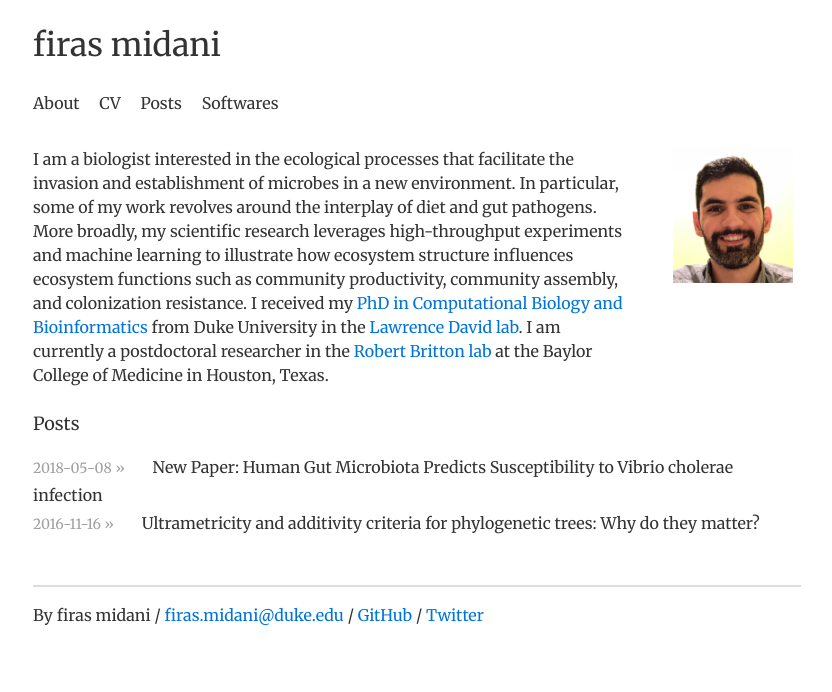
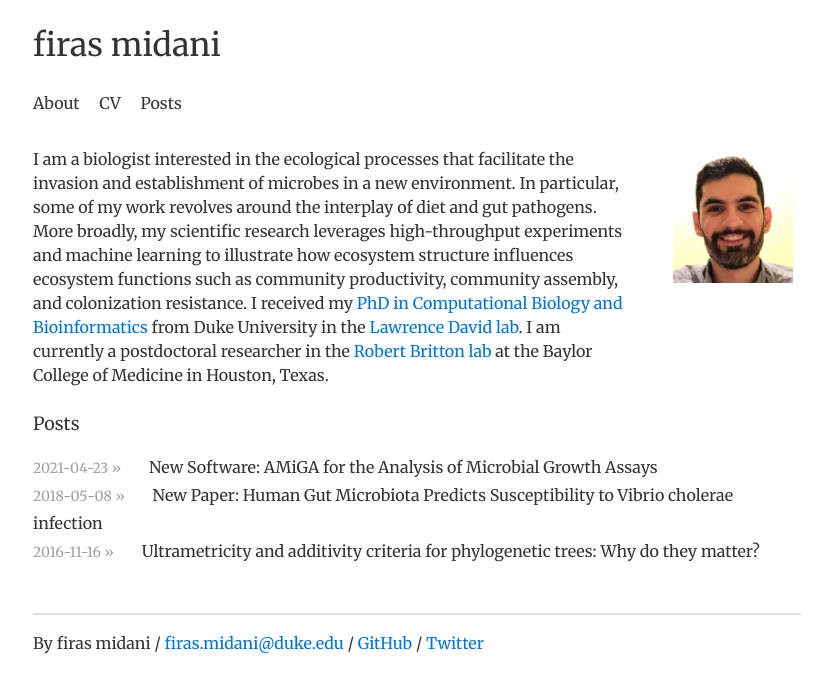
Before and after one commit to firasmidani/firasmidani.github.io, a Jekyll site: the page built from index.html, in a window 1280 px wide. Shown: the top 692 px of the page, without its empty margins (223-1055 px from the left). Built offline with Jekyll 4.4.1, drawn with Linux system fonts in a browser that asks for light colours; comment, search, counter and statistics services are not loaded.

Commit message:
docs: updated with amiga post

```diff
--- a/_layouts/default.html
+++ b/_layouts/default.html
@@ -17,7 +17,6 @@
                 <a href="/about/" class="{% if page.url == '/about/' %}active{% endif %}">About</a>
                 <a href="/cv/" class="{% if page.url == '/cv/' %}active{% endif %}">CV</a>
                 <a href="/posts/" class="{% if page.url == '/posts/' %}active{% endif %}">Posts</a>
-		<a href="/softwares/" class="{% if page.url == '/softwares/' %}active{% endif %}">Softwares</a>
             </nav>
 	    {% if page.use_math %}
       		{% include mathjax_support %}
--- /dev/null
+++ b/_posts/2021-04-23-midani-amiga.md
@@ -0,0 +1,79 @@
+---
+layout: post
+title: "New Software: AMiGA for the Analysis of Microbial Growth Assays"
+date: 2021-04-23
+use_math: true
+comments: False
+---
+
+Check out my new software on analyzing microbial growth curves. At the <a href="https://twitter.com/BrittonTML">@BrittonTML</a>, we had a pretty good system for analyzing microbial growth especially on Biolog PM plates, but we focused on a single metric which missed some intereting growth dynamics.
+
+I started with published tools and writing my own code to fit growth curves using classical models like Gompertz but quickly realized that clinical isoaltes including *Clostridioides difficile* are quite finicky and have varying shapes and growth dynamics.
+
+<br/>
+{:refdef: style="text-align: center;"}
+![amiga_1](/assets/img/amiga/amiga_1.png){:width="500px"}
+{: refdef}
+<br/>
+
+To get around this issue, I adopted a fairly nascent approach of modelling growth curves with Gaussian Proces regression. It worked really well, and the rest of the team and collaborators became interested in this approach.
+
+<br/>
+{:refdef: style="text-align: center;"}
+![amiga_2](/assets/img/amiga/amiga_2.png){:width="400px"}
+{: refdef}
+<br/>
+
+So I took my scripts and turned them into a user-friendly program **A**nalysis of **Mi**crobial **G**rowth **A**sssays (**AMiGA**). I spent lots of time on documentation and examples, see [https://firasmidani.github.io/amiga](https://firasmidani.github.io/amiga).
+
+<br/>
+{:refdef: style="text-align: center;"}
+![amiga_3](/assets/img/amiga/amiga_3.png){:width="500px"}
+{: refdef}
+<br/>
+
+AMiGA can fit individual curves or pool replicates (from different plates<a></a>) and give you confidence intervals too. It can estimate death rates; and detect & characterize diauxic shifts. I'm not aware of any existing software that automatically quantifies eitehr phenotypes, so feedback welcome.
+
+<br/>
+<p style="text-align: center;">
+  <img src="/assets/img/amiga/amiga_4a.png" width="200" />
+  &nbsp;&nbsp;&nbsp;&nbsp;&nbsp;&nbsp;&nbsp;&nbsp;
+  <img src="/assets/img/amiga/amiga_4b.png" width="200" />
+</p>
+<br/>
+
+Users can interact with AMiGA via the command-lien (terminal). It requires minimal and often no pre-processing of your raw data.
+
+<br/>
+{:refdef: style="text-align: center;"}
+![amiga_5](/assets/img/amiga/amiga_5.png){:width="500px"}
+{: refdef}
+<br/>
+
+You can also throw in some meta-data to test hypotheses of differential growth. Feel free to report bugs or ask questions on email or GitHub repo.
+
+<br/>
+<p style="text-align: center;">
+  <img src="/assets/img/amiga/amiga_6a.png" width="400" />
+  &nbsp;&nbsp;&nbsp;&nbsp;&nbsp;&nbsp;&nbsp;&nbsp;
+  <br/>
+  <br/>
+  <img src="/assets/img/amiga/amiga_6b.png" width="400" />
+</p>
+<br/>
+
+
+# Paper Details
+
+FS Midani, J Collins, and RA Britton.<br>
+**AMiGA: software for the Analysis of Microbial Growth Assays**<br>
+*bioRxiv*. 2020. <a href="https://www.biorxiv.org/content/10.1101/2020.11.04.369140v1">https://www.biorxiv.org/content/10.1101/2020.11.04.369140v1</a>
+
+**Abstract**  <br>
+The analysis of microbial growth is one of the central methods in the field of microbiology. Microbial growth dynamics can be characterized by growth parameters including carrying capacity, exponential growth rate, and growth lag. However, growth assays with clinical isolates, fastidious organisms, or microbes under stress often produce atypical growth shapes that do not follow the classical microbial growth pattern. Here, we introduce the Analysis of Microbial Growth Assays (AMiGA<a></a>) software which streamlines the analysis of growth curves without any assumptions about their shapes. AMiGA can pool replicates of growth curves and infer summary statistics for biologically meaningful growth parameters. In addition, AMiGA can quantify death phases and characterize diauxic shifts. It can also statistically test for differential growth under distinct experimental conditions. Altogether, AMiGA streamlines the organization, analysis, and visualization of microbial growth assays.
+
+**Importance** <br>
+Our current understanding of microbial physiology relies on the simple method of measuring microbial populations’ size over time and under different conditions. Many advances have increased the throughput of those assays and enabled the study of non-lab adapted microbes under diverse conditions that widely affect their growth dynamics. Our software provides an all-in-one tool for estimating the growth parameters of microbial cultures and testing for differential growth in a high-throughput and user-friendly fashion without any underlying assumptions about how microbes respond to their growth conditions.
+
+<br><br><br>
+![footer_banner](/assets/img/mosaic_footer.png)
```
Also changed, not shown: assets/img/amiga/amiga_1.png (added), assets/img/amiga/amiga_2.png (added), assets/img/amiga/amiga_3.png (added), assets/img/amiga/amiga_4a.png (added), assets/img/amiga/amiga_4b.png (added), assets/img/amiga/amiga_5.png (added), assets/img/amiga/amiga_6a.png (added), assets/img/amiga/amiga_6b.png (added), index.html (line endings or trailing spaces), 3 other files.
